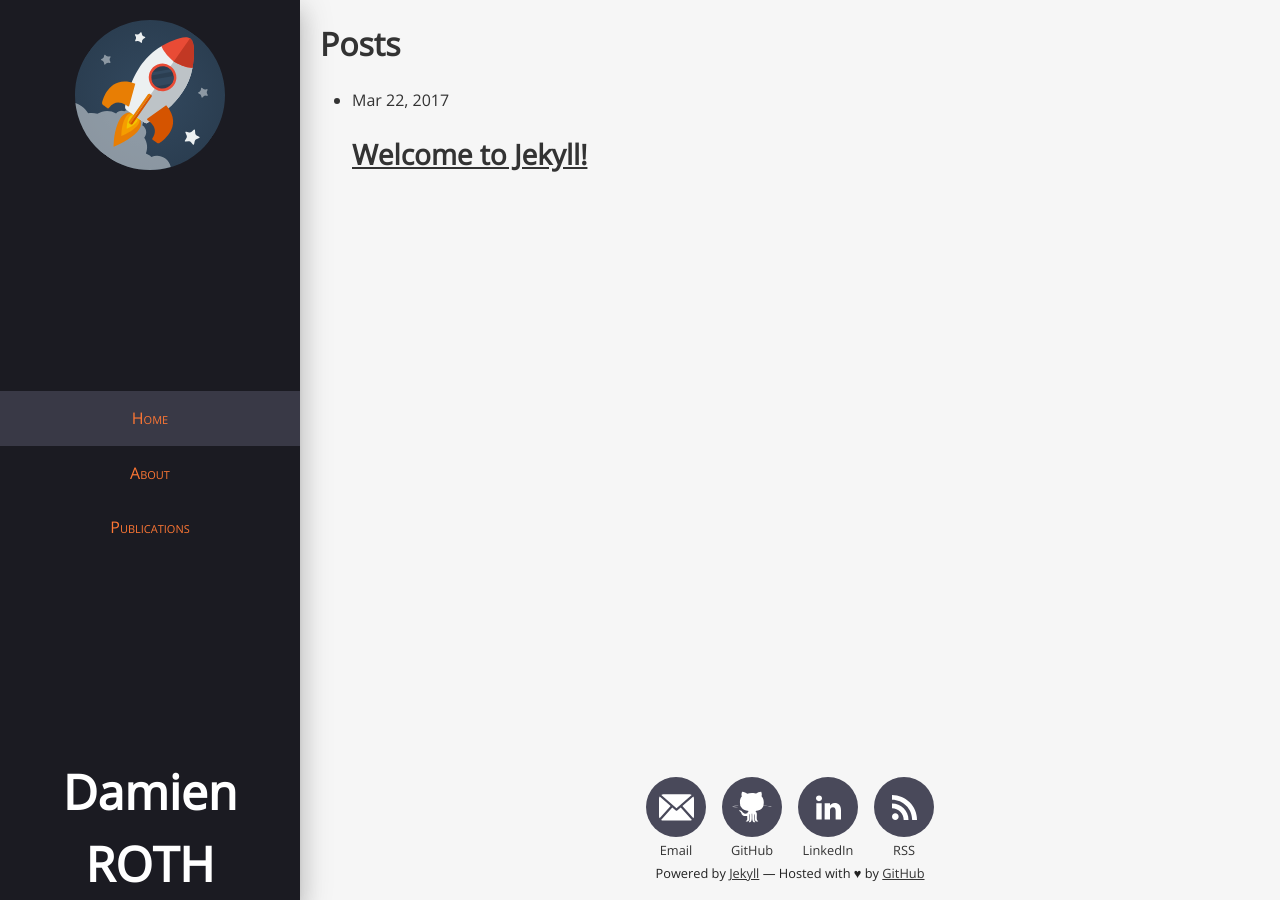
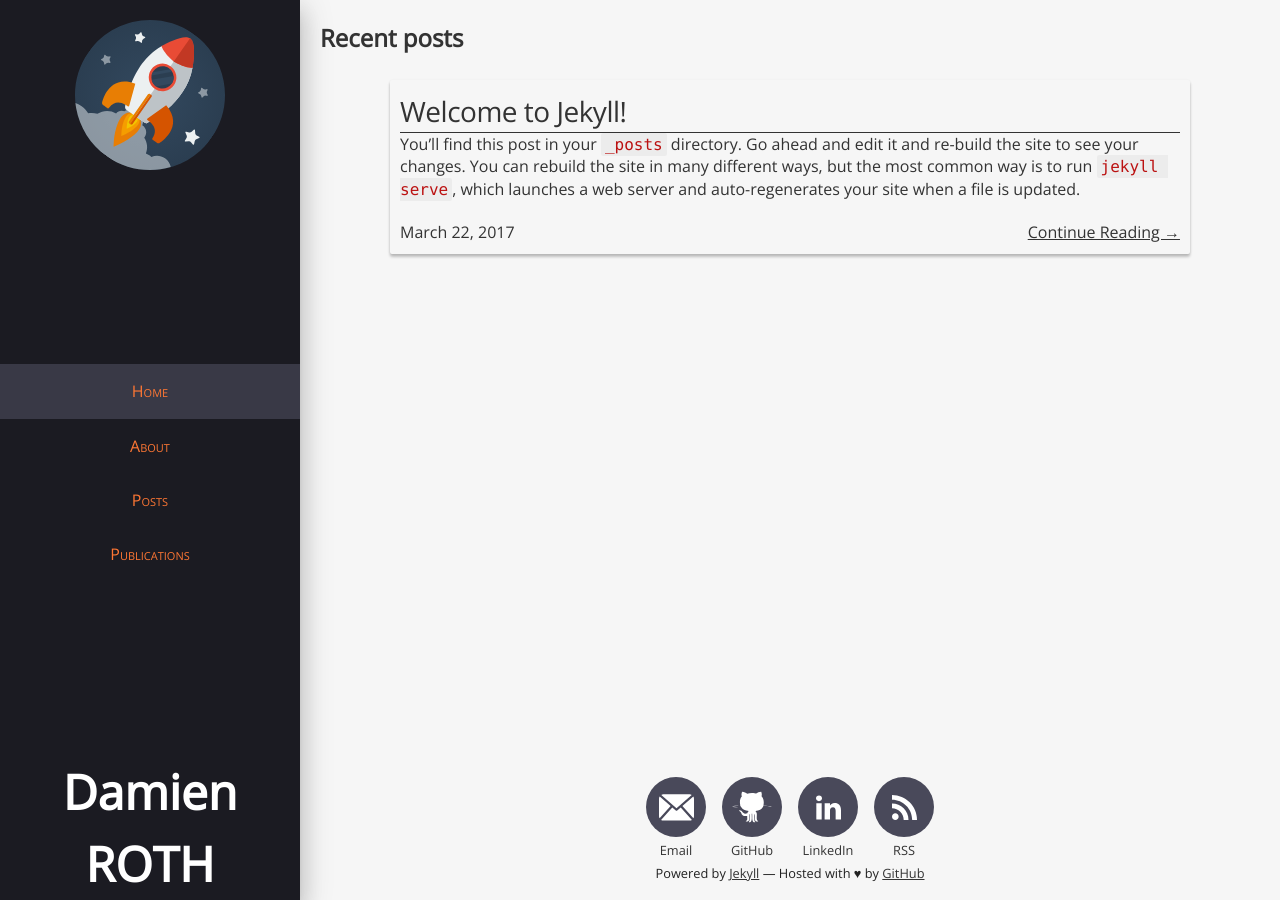
Before and after one commit to ysaak/ysaak.github.io, a Jekyll site: the page built from index.md, in a window 1280 px wide. Built offline with Jekyll 4.4.1, drawn with Linux system fonts in a browser that asks for light colours; our own code applies the rules of GitHub Pages for plain Markdown files.

Commit message:
Add posts section

```diff
--- a/_config.yml
+++ b/_config.yml
@@ -36,6 +36,8 @@ exclude:
   - vendor
   - script
 
+# Blog permalink
+permalink: /posts/:categories/:year/:month/:day/:title.html
 
 # Collections
 collections:
--- /dev/null
+++ b/_data/people.yml
@@ -0,0 +1,2 @@
+damien:
+    name: Damien ROTH
--- /dev/null
+++ b/_includes/post-card.html
@@ -0,0 +1,25 @@
+<article class="post-card card">
+
+
+    {% if post.image_header %}
+    <a class="summary-title" href="{{ post.url }}">
+        <div class="post-image">
+            <img src="{{ post.image_header | prepend: 'images/' | relative_url }}">
+        </div>
+    </a>
+    {% endif %}
+    <div class="card-content">
+        <h2 class="card-title"><a href="{{ post.url }}">{{ post.title }}</a></h2>
+
+        <div class="excerpt">{{ post.excerpt }}</div>
+
+    </div>
+    <div class="grid-2 card-footer">
+        <div>
+            <time datetime="{{ post.date }}">{{ post.date | date: "%B %-d, %Y" }}</time>
+        </div>
+        <div class="txtright">
+            <a href="{{ post.url }}">Continue Reading →</a>
+        </div>
+    </div>
+</article>
--- a/_layouts/home.html
+++ b/_layouts/home.html
@@ -4,20 +4,14 @@ layout: default
 
 <div class="home">
 
-  <h1 class="page-heading">Posts</h1>
 
-  {{ content }}
+    {{ content }}
 
-  <ul class="post-list">
-    {% for post in site.posts %}
-      <li>
-        <span class="post-meta">{{ post.date | date: "%b %-d, %Y" }}</span>
 
-        <h2>
-          <a class="post-link" href="{{ post.url | relative_url }}">{{ post.title | escape }}</a>
-        </h2>
-      </li>
-    {% endfor %}
-  </ul>
-
+    <h3>Recent posts</h3>
+    <div class="post-list">
+        {% for post in site.posts limit:3 %}
+        {% include post-card.html %}
+        {% endfor %}
+    </div>
 </div>
--- a/_sass/_card.scss
+++ b/_sass/_card.scss
@@ -11,7 +11,7 @@
     letter-spacing: -0.05rem;
     border-bottom: 0.1rem solid #333;
     color: #333;
-    margin-top: 0;
+    margin: 1rem;
 
     a {
         text-decoration: none;
@@ -19,6 +19,18 @@
     }
 }
 
-.card-content {
+.card-content .card-title {
+    margin: 0;
+}
+
+.card-content, .card-footer {
     padding: 1rem;
 }
+
+.card-content + .card-footer, .card-title + .card-footer {
+    padding-top: 1rem;
+}
+
+.card-footer {
+
+}
--- a/_sass/_post.scss
+++ b/_sass/_post.scss
@@ -1,3 +1,54 @@
+.post-header {
+
+    margin-bottom: 2rem;
+
+    .post-title {
+        border-bottom: 1px solid #000;
+        margin-bottom: 0.5rem;
+    }
+
+    .post-meta {
+        display: flex;
+        flex-direction: row;
+        justify-content: space-between;
+    }
+
+    .post-tags {
+        list-style: none;
+        margin: 0;
+        padding: 0;
+
+        display: flex;
+        flex-direction: row;
+        justify-content: flex-end;
+
+        li + li {
+            margin-left: 1rem;
+        }
+    }
+}
+
 .post-content {
     text-align: justify;
 }
+
+.post-card {
+    max-width: 800px;
+
+    .post-image {
+        width: 800px;
+    }
+}
+
+ul.simple-post-list {
+    list-style: square;
+
+    a {
+        display: inline-block;
+        font-size: 1.2em;
+        padding-right: 1rem;
+    }
+    small {
+        color: #999;
+    }
+}
--- a/publications.html
+++ b/publications.html
@@ -2,7 +2,7 @@
 layout: page
 title: Publications
 permalink: /publications/
-weight: 4
+weight: 5
 
 typelist:
   - key: thesis
```
Also changed, not shown: _layouts/post.html (+10 -1 lines), posts.html (added, +12 -0 lines), tags.html (added, +48 -0 lines), images/network.jpg (added).
